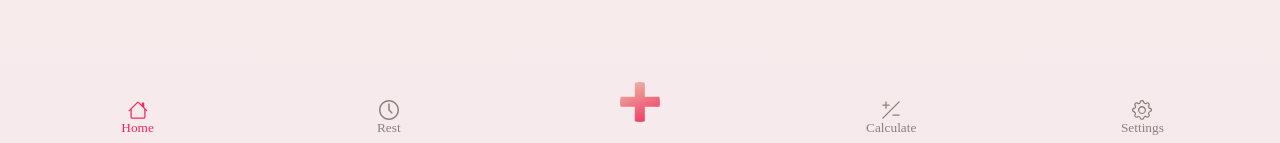
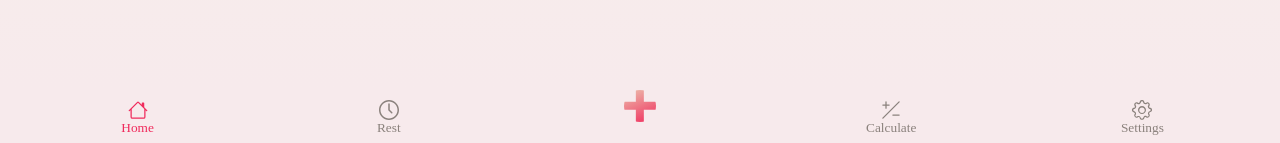
Before and after one commit to vfrtist/GymBuddy, a React (Create React App) app: page / in a window 1280 px wide. Shown: the part 654-797 px from the top of the page. Built offline with nearby package versions, Linux system fonts and the light colour scheme; a web font is replaced by a local one.

Commit message:
Added some mild attitude to the tray opening

```diff
--- a/src/Stylings/MenuButtons.css
+++ b/src/Stylings/MenuButtons.css
@@ -12,6 +12,7 @@
     background: var(--foreground);
     z-index: 1;
     box-sizing: border-box;
+    animation: 0.3s forwards 0.2s vertical-shake;
 }
 
 .MenuButton {
@@ -50,3 +51,7 @@
         }
     }
 }
+
+.open~.MenuButtons {
+    animation: none;
+}
--- a/src/Stylings/Upper.css
+++ b/src/Stylings/Upper.css
@@ -4,18 +4,38 @@
     flex-direction: column;
     position: relative;
     z-index: 2;
-    transition: height 0.2s, border-radius 0.2s, box-shadow 0.2s;
+    transition: height 0.2s, border-radius 0.2s, box-shadow 0.2s, padding 0.2s;
     border-radius: 0px;
     justify-content: space-evenly;
+    overflow: visible;
+
+    &::after {
+        transition: height 0.2s, bottom 0.2s;
+        width: 100%;
+        height: 0;
+        background: var(--foreground);
+        content: "";
+        bottom: 0px;
+        left: 0;
+        position: absolute;
+        z-index: -1;
+        clip-path: polygon(0 0, 100% 0, 0 100%);
+    }
 
     &.open {
-        height: 72%;
+        height: 73%;
         box-shadow: 0px 6px 10px var(--shadow);
-        border-radius: 0 0 36px 36px;
+
+        &::after {
+            height: 25px;
+            bottom: -24px;
+        }
 
         #UpButton {
             border-radius: 50%;
-            bottom: -25px;
+            bottom: -12px;
+            width: 48px;
+            height: 48px;
         }
 
         #UpButton #Center {
@@ -30,12 +50,12 @@
 #UpButton {
     position: absolute;
     bottom: -46px;
-    width: 64px;
-    height: 64px;
-    background: var(--foreground);
+    width: 56px;
+    height: 56px;
     padding: 12px;
     border-radius: 0px;
-    transition: border-radius 0.2s, bottom 0.2s;
+    border-radius: 50%;
+    transition: border-radius 0.2s, bottom 0.2s, height 0.2s, width 0.2s;
 
     #Center {
         --path: 37% 100%, 62% 100%, 62% 62%, 100% 62%, 100% 37%, 62% 37%, 62% 0%,
--- a/src/Stylings/animations.css
+++ b/src/Stylings/animations.css
@@ -41,3 +41,20 @@
         scale: 1;
     }
 }
+
+@keyframes vertical-shake {
+    0% {
+        translate: 0;
+        rotate: 0deg;
+    }
+
+    25% {
+        translate: 0 4px;
+        rotate: -0.5deg;
+    }
+
+    100% {
+        translate: 0;
+        rotate: 0deg;
+    }
+}
```
